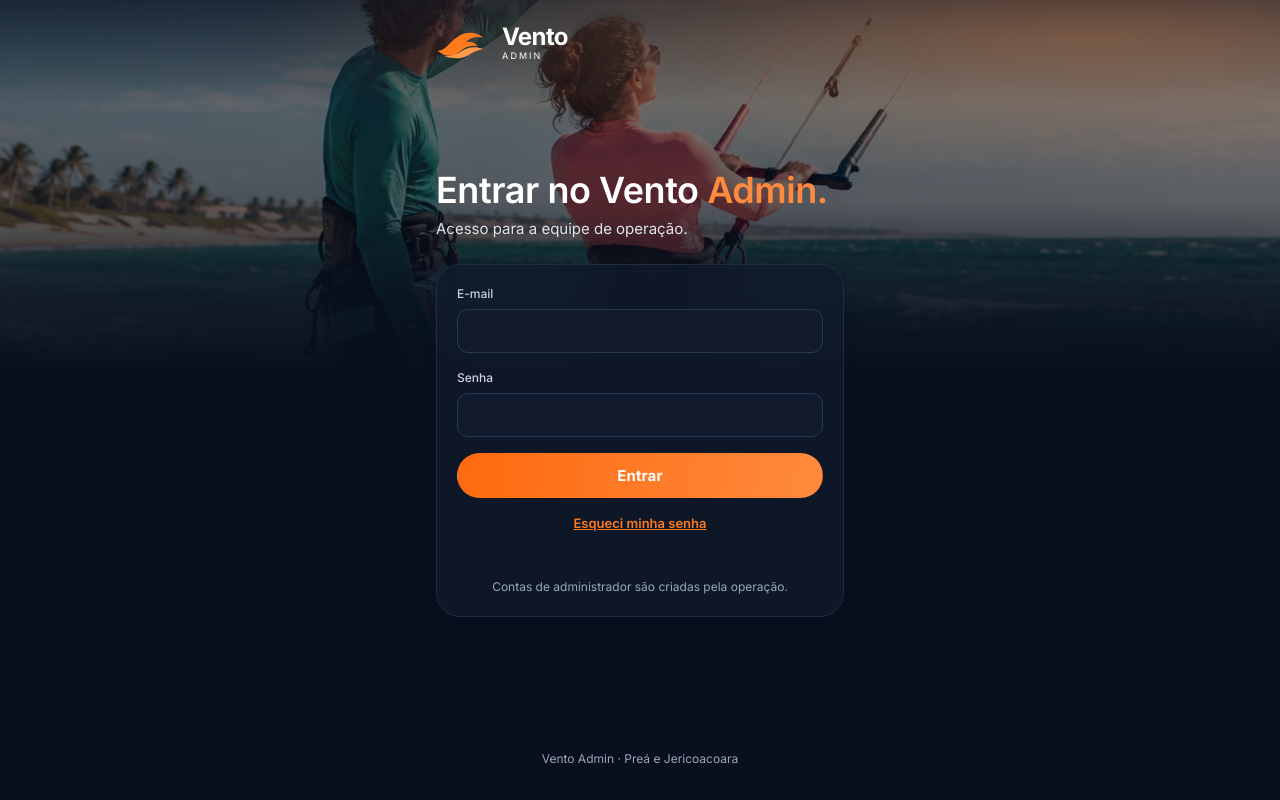
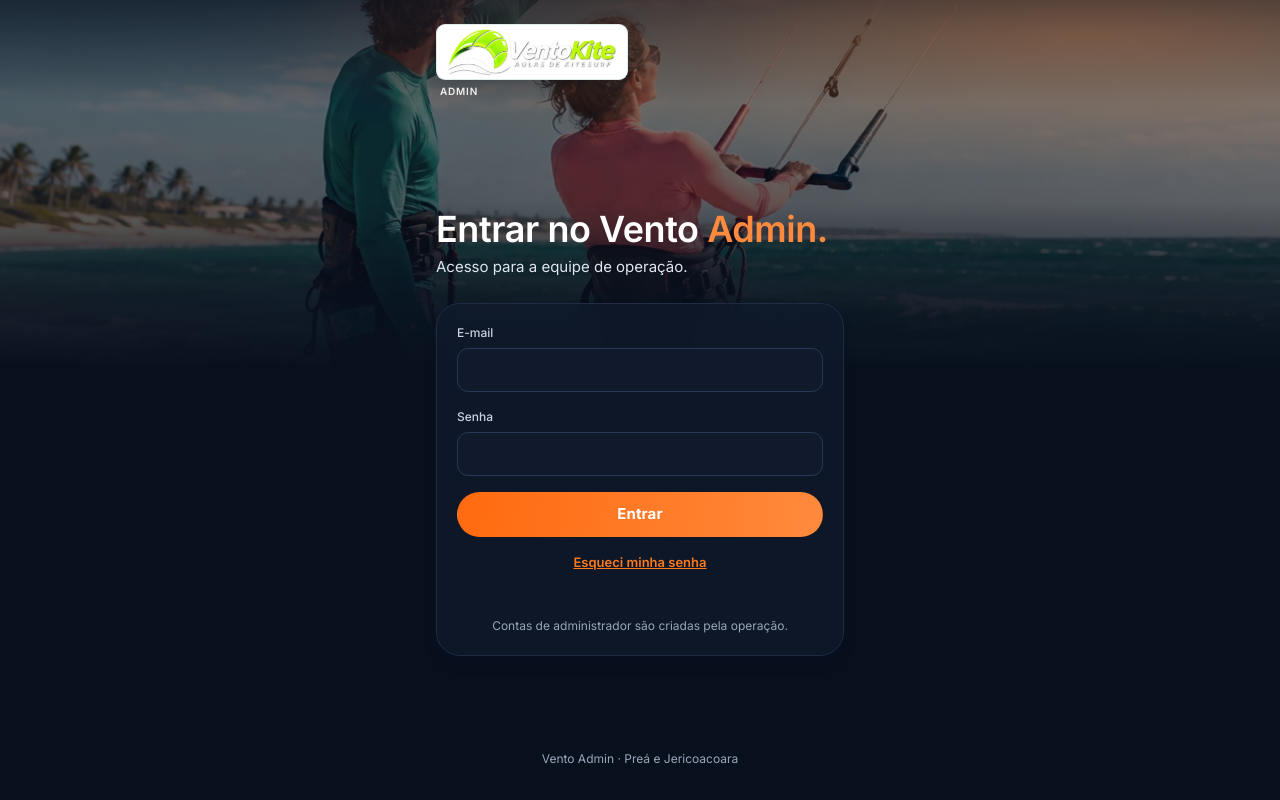
Before and after one commit to sobrejeri/kitesurf, a Next.js app: page /admin/entrar in a window 1280 px wide. Built offline with nearby package versions, Linux system fonts and the light colour scheme; no server answers.

Commit message:
feat(brand): replace shared sunset instructor/admin/partner brand with official logo

```diff
--- a/src/components/student/sunset.tsx
+++ b/src/components/student/sunset.tsx
@@ -1,4 +1,5 @@
 import { Icon, type IconName } from '../icon';
+import { OfficialLogo } from '../official-logo';
 
 /**
  * Building blocks of the student area's sunset look: the wave mark, the photo
@@ -16,13 +17,15 @@ export function WaveMark({ className = '' }: { className?: string }) {
 }
 
 export function StudentBrand({ subtitle = 'Aulas de kitesurf', onPhoto = false }: { subtitle?: string; onPhoto?: boolean }) {
+  const roleLabel = subtitle.toLowerCase() === 'aulas de kitesurf' ? null : subtitle;
   return (
-    <span className="flex items-center gap-2.5">
-      <WaveMark className="h-9 w-14" />
-      <span className="leading-none">
-        <span className={`block text-[24px] font-bold tracking-[-0.6px] ${onPhoto ? 'text-white' : 'text-logo-ink'}`}>Vento</span>
-        <span className={`mt-0.5 block text-[9px] font-medium uppercase tracking-[2px] ${onPhoto ? 'text-white/85' : 'text-label'}`}>{subtitle}</span>
-      </span>
+    <span className="inline-flex min-w-0 flex-col items-start gap-1">
+      <OfficialLogo compact />
+      {roleLabel ? (
+        <span className={`pl-1 text-[10px] font-semibold uppercase tracking-[.08em] ${onPhoto ? 'text-white/90' : 'text-label'}`}>
+          {roleLabel}
+        </span>
+      ) : null}
     </span>
   );
 }
```
